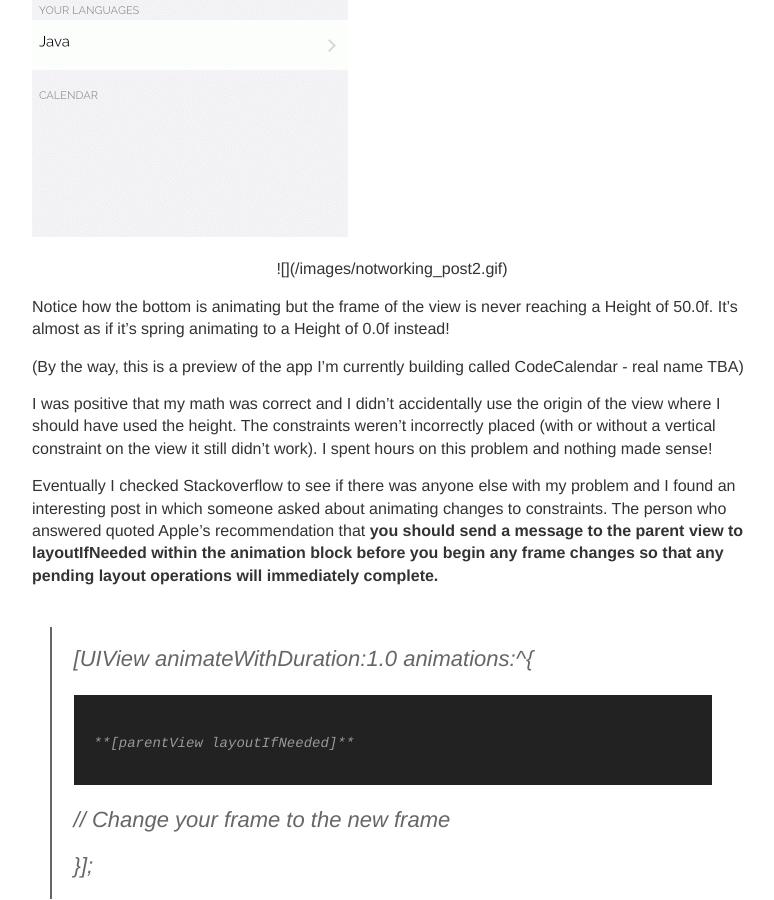
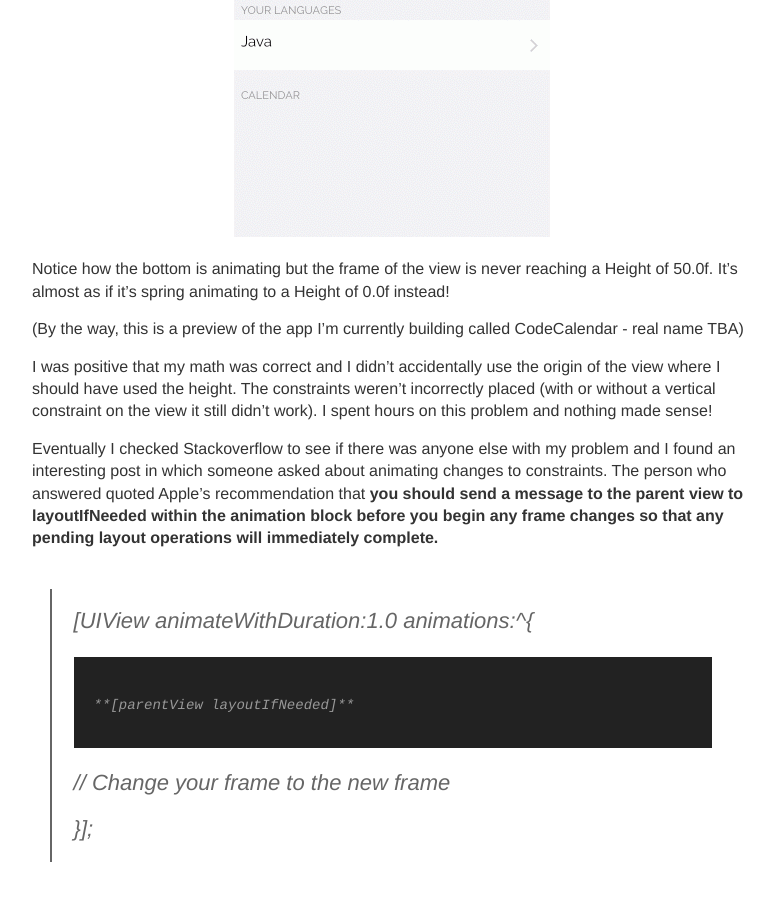
Before and after one commit to trentyou/trentyou.github.io, a Jekyll site: the page built from _posts/2014-12-3-UIView Animations and layoutIfNeeded.md, in a window 1280 px wide and 900 px high, scrolled down 1114 px. Shown: the whole window, without its empty margins (248-1022 px from the left). Built offline with Jekyll 4.4.1, drawn with Linux system fonts in a browser that asks for light colours.

Commit message:
Updated 2014-12-3-UIView Animations and layoutIfNeeded.md

```diff
--- a/_posts/2014-12-3-UIView Animations and layoutIfNeeded.md
+++ b/_posts/2014-12-3-UIView Animations and layoutIfNeeded.md
@@ -18,12 +18,10 @@
 
 No matter how I tweaked it, however, it would always end up looking like this:
 
-![](/images/notworking_post2.gif)
-
-<div style="text-align:center">
-
+<div style="text-align:center" markdown = "1">
 ![](/images/notworking_post2.gif)
 </div>
+
 Notice how the bottom is animating but the frame of the view is never reaching a Height of 50.0f. It's almost as if it's spring animating to a Height of 0.0f instead!
 
 
```
